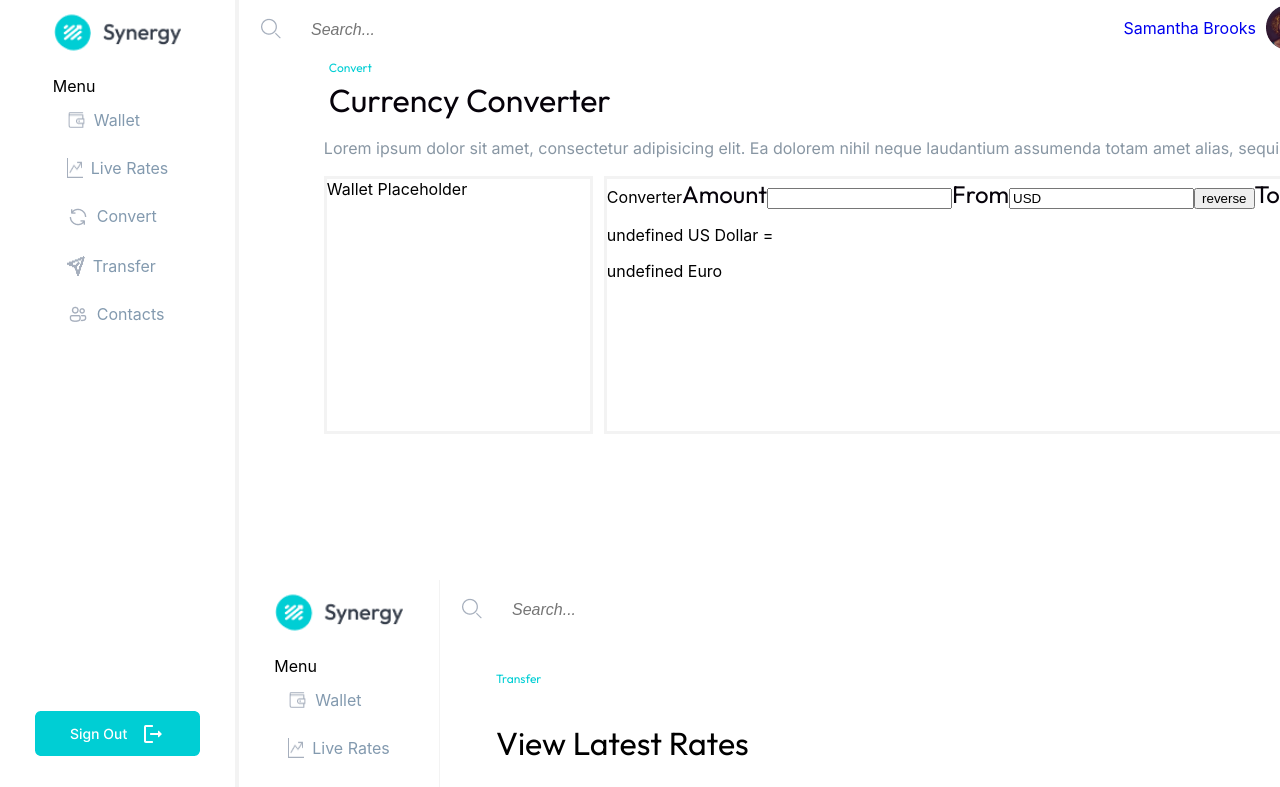
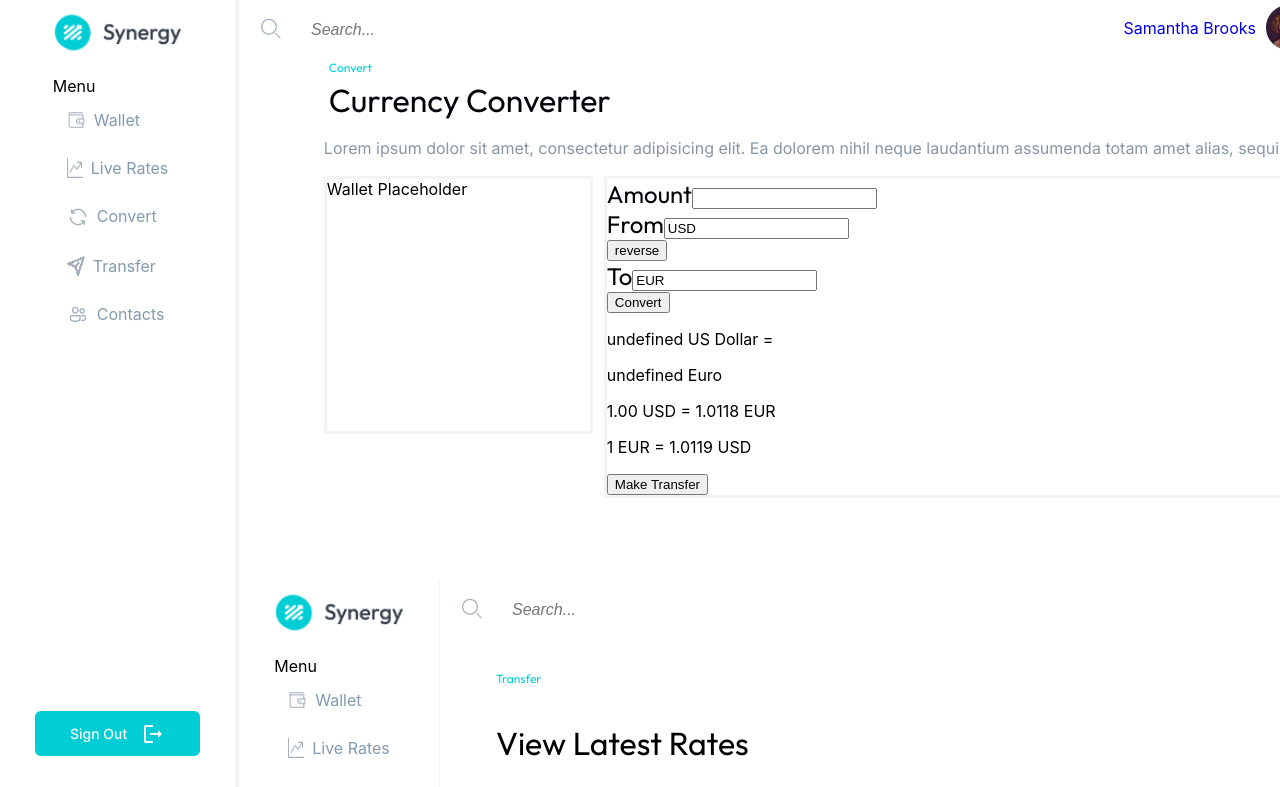
Before and after one commit to nology-tech/synergy, a React (Create React App) app: page /currencyconverter in a window 1280 px wide. Shown: the top 787 px of the page. Built offline with nearby package versions, Linux system fonts and the light colour scheme.

Commit message:
added divs to label/input pairs, moved functions inside components, added bottom part of the component

```diff
--- a/src/App.jsx
+++ b/src/App.jsx
@@ -30,15 +30,7 @@ const App = () => {
     setSearchTerm(cleanInput);
   };
 
-  const handleAmount = (e) => {
-    e.preventDefault();
-    const amount = e.target.value.toLowerCase();
-    setAmount(amount);
-  };
 
-  const convertAmount = () => {
-    setConvertedAmount(amount*fxRate);
-  }
 
   return (
     <Router>
@@ -112,9 +104,10 @@ const App = () => {
                  element={
                   <CurrencyConverterContainer
                   amount={amount}
-                  handleAmount={handleAmount}
+                  setAmount={setAmount}
                   convertedAmount={convertedAmount}
-                  convertAmount={convertAmount}/>}></Route>
+                  setConvertedAmount={setConvertedAmount}
+                  fxRate={fxRate}/>}></Route>
 
         </Routes>
       </div>
--- a/src/components/CurrencyConverter/CurrencyConverter.jsx
+++ b/src/components/CurrencyConverter/CurrencyConverter.jsx
@@ -1,20 +1,34 @@
 import React from 'react';
 import { useState } from 'react';
-import "./CurrencyConverter.scss"
+import "./CurrencyConverter.scss";
+import { Link } from "react-router-dom";
 import currency from '../../data/currency';
 
 
 const CurrencyConverter = (props) => {
-    const {amount, handleAmount, convertedAmount, convertAmount}=props;
+    const {amount,setAmount, convertedAmount, setConvertedAmount, fxRate}=props;
     const [from, setFrom] = useState(currency[0].code);
     const [to, setTo] = useState(currency[1].code);
 
-    const fxRate = currency[1].rate;
+    const baseCurrency = currency[0];
+    const toCurrency = currency[1];
+    const inverseFXRate = Number(1/toCurrency.rate).toFixed(4);
     const currencyFromName = currency[0].name;
     const currencyToName = currency[1].name;
-    const messageFrom = `${amount} ${currencyFromName} =`
-    const messageTo =  `${convertedAmount} ${currencyToName}`
+    const messageFrom = `${amount} ${currencyFromName} =`;
+    const messageTo =  `${convertedAmount} ${currencyToName}`;
+    const message1From = `${baseCurrency.amount} ${baseCurrency.code} = ${toCurrency.amount} ${toCurrency.code}`;
+    const message1To = `1 ${toCurrency.code} = ${inverseFXRate} ${baseCurrency.code}`;
 
+    const handleAmount = (e) => {
+      e.preventDefault();
+      const amount = e.target.value.toLowerCase();
+      setAmount(amount);
+    };
+
+    const convertAmount = () => {
+      setConvertedAmount(amount*fxRate);
+    }
     const flip = () => {
       var temp = from;
       setFrom(to);
@@ -29,7 +43,8 @@ const CurrencyConverter = (props) => {
        <p className="currencyConverter__description">Lorem ipsum dolor sit amet, consectetur adipisicing elit. Ea dolorem nihil neque laudantium assumenda totam amet alias, sequi fuga officiis asperiores beatae provident iste. Quis ducimus nobis a officia earum.</p>
        <div className='currencyConverter__main'>
           <div className='currencyConverter__main__walletTemp'>Wallet Placeholder</div>
-          <div className='currencyConverter__main__converter'>Converter
+          <div className='currencyConverter__main__converter'>
+            <div>
               <label className="currencyConverter__main__converter__label">Amount</label>
               <input
                   onChange={handleAmount}
@@ -37,33 +52,31 @@ const CurrencyConverter = (props) => {
                   value={amount}
                   type="text"
               />
+            </div>
+            <div>
               <label className="currencyConverter__main__converter__label">From</label>
               {/* From: Base Currency in Wallet/Live Rates -- assuming Base Currency = USD */}
-                <input
-
-                 value={from}
-                className="input"
-
-                  type="text"
-
-                />
+              <input value={from} className="input" type="text"/>
+            </div>
             <button  className="currencyConverter__main__converter__button" onClick={flip}>reverse</button>
+            <div>
               <label className="currencyConverter__main__converter__label">To</label>
               {/* To: Desired currency selected via Live Rates */}
-                <input
-                //   onChange={handleAccountName}
-                //   className="input"
-                value={to}
-                  type="text"
-                />
+              <input value={to} className="input" type="text" />
+            </div>
             <button onClick={convertAmount}>Convert</button>
             {/* will display conversion */}
             <p className="currencyConverter__message-from">{messageFrom}</p>
             <p className="currencyConverter__message-to">{messageTo}</p>
-
+            <p>{message1From}</p>
+            <p>{message1To}</p>
+            <Link>
+                <button to="/transfer">
+                    Make Transfer
+                </button>
+            </Link>
           </div>
        </div>
-
     </div>
 
   )
--- a/src/containers/CurrencyConverterContainer/CurrencyConverterContainer.jsx
+++ b/src/containers/CurrencyConverterContainer/CurrencyConverterContainer.jsx
@@ -8,15 +8,18 @@ import CurrencyConverter from '../../components/CurrencyConverter/CurrencyConver
 // import currency from '../../data/currency.js'
 
 const CurrencyConverterContainer = (props) => {
-  const {amount, handleAmount, convertedAmount, convertAmount}=props;
+  const {amount,setAmount, convertedAmount, setConvertedAmount, fxRate}=props;
 
   return (
     <div className='currencyConverterPage'>
       <NavMenu />
       <div className='currencyConverterPage__right'>
         <HeaderNav />
-        <CurrencyConverter amount={amount} handleAmount={handleAmount} convertedAmount={convertedAmount}
-                  convertAmount={convertAmount}/>
+        <CurrencyConverter amount={amount}
+                  setAmount={setAmount}
+                  convertedAmount={convertedAmount}
+                  setConvertedAmount={setConvertedAmount}
+                  fxRate={fxRate}/>
         <LiveRates />
         {/* <LiveRatesList className="live-rates__list" currency={currency}/> */}
       </div>
```
Lines whose indentation alone changed are shown as unchanged.
